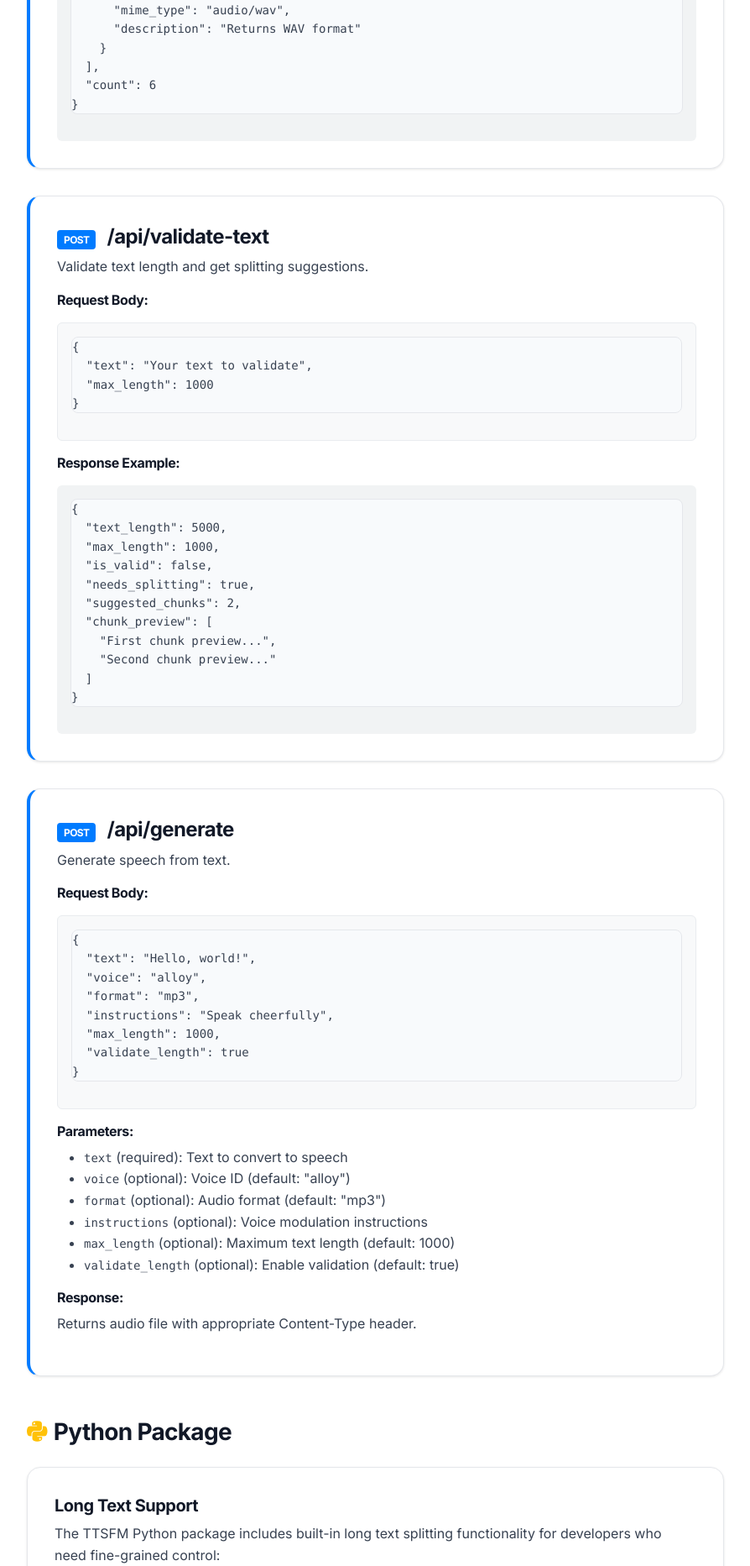
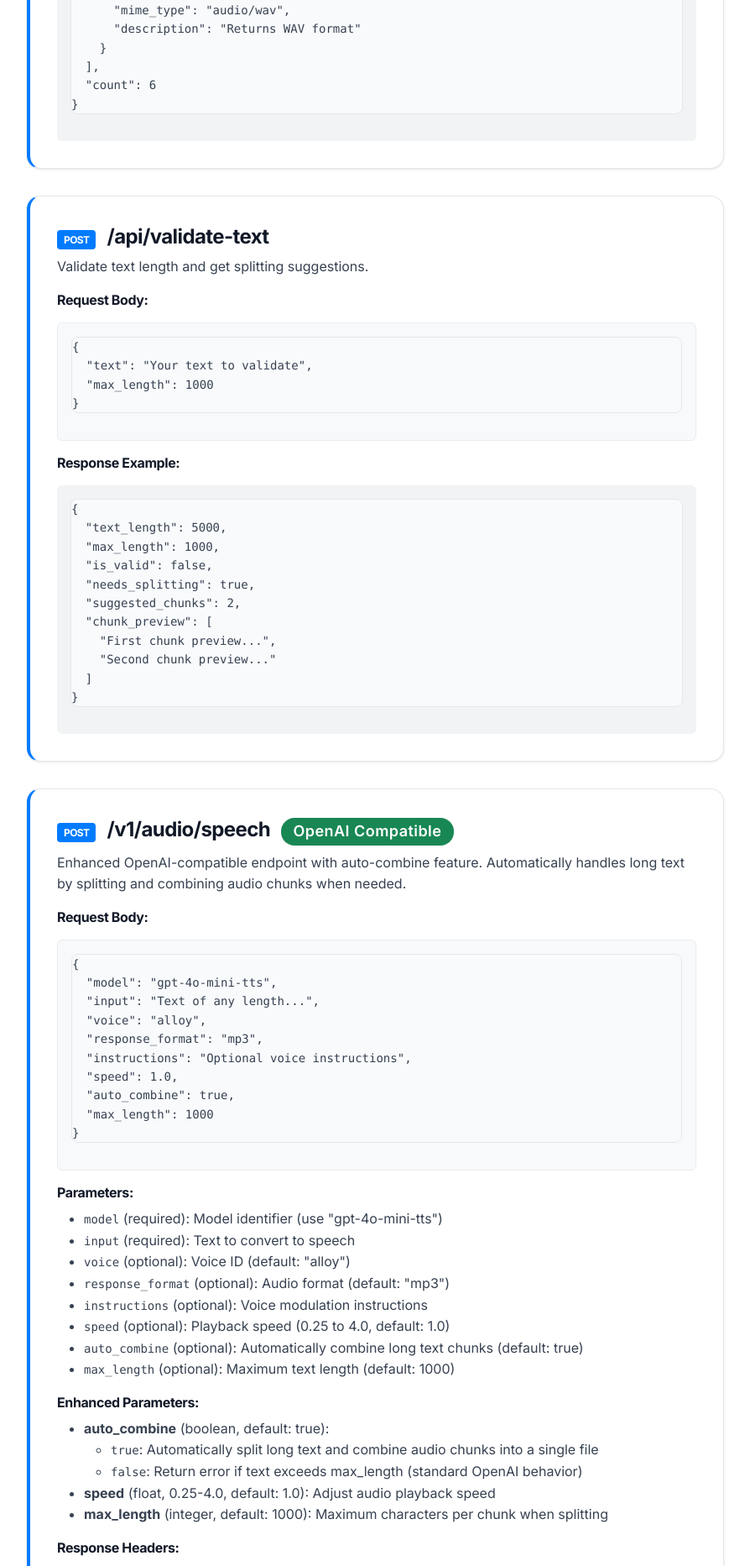
Before and after one commit to v5china/ttsfm, a Flask app: page /docs in a window 1280 px wide. Shown: the part 3600-5465 px from the top of the page at 84% size, without its empty margins (335-1229 px from the left). Run offline with Flask 2, Linux system fonts and the light colour scheme.

Commit message:
Switch to OpenAI-compatible speech API endpoint
Removed legacy /api/generate and /api/generate-combined endpoints and updated frontend and documentation to use the OpenAI-compatible /v1/audio/speech endpoint. Adjusted request/response parameters and headers in the JS client and docs to match the new API, including support for speed adjustment and auto-combine options.

```diff
--- a/ttsfm-web/app.py
+++ b/ttsfm-web/app.py
@@ -486,278 +486,8 @@ def validate_text():
         return jsonify({"error": "Text validation failed"}), 500
 
 
-@app.route("/api/generate", methods=["POST"])
-@require_api_key
-def generate_speech():
-    """Generate speech from text using the TTSFM package."""
-    try:
-        # Parse request data
-        data = request.get_json()
-        if not data:
-            return jsonify({"error": "No JSON data provided"}), 400
-
-        # Extract parameters
-        text = data.get("text", "").strip()
-        voice = data.get("voice", Voice.ALLOY.value)
-        response_format = data.get("format", AudioFormat.MP3.value)
-        instructions = data.get("instructions", "").strip() or None
-        max_length = data.get("max_length", 1000)
-        validate_length = data.get("validate_length", True)
-
-        # Validate required fields
-        if not text:
-            return jsonify({"error": "Text is required"}), 400
-
-        # Validate voice
-        try:
-            voice_enum = Voice(voice.lower())
-        except ValueError:
-            voice_options = ", ".join(v.value for v in Voice)
-            return (
-                jsonify({"error": (f"Invalid voice: {voice}. Must be one of: {voice_options}")}),
-                400,
-            )
-
-        # Validate format
-        try:
-            format_enum = AudioFormat(response_format.lower())
-        except ValueError:
-            format_options = ", ".join(fmt.value for fmt in AudioFormat)
-            return (
-                jsonify(
-                    {
-                        "error": (
-                            "Invalid format: "
-                            f"{response_format}. Must be one of: {format_options}"
-                        )
-                    }
-                ),
-                400,
-            )
-
-        effective_format = get_supported_format(format_enum)
-        if len(text) > max_length and effective_format is AudioFormat.MP3:
-            effective_format = AudioFormat.WAV
-
-        logger.info(
-            "Generating speech: text='%s...', voice=%s, requested_format=%s (effective=%s)",
-            text[:50],
-            voice,
-            response_format,
-            effective_format.value,
-        )
-
-        client = create_tts_client()
-        response = client.generate_speech(
-            text=text,
-            voice=voice_enum,
-            response_format=format_enum,
-            instructions=instructions,
-            max_length=max_length,
-            validate_length=validate_length,
-        )
-
-        headers = {
-            "Content-Disposition": f'attachment; filename="speech.{response.format.value}"',
-            "X-Audio-Format": response.format.value,
-            "X-Audio-Size": str(response.size),
-            "X-Requested-Format": format_enum.value,
-            "X-Effective-Format": effective_format.value,
-        }
-
-        return Response(
-            stream_with_context(_chunk_bytes(response.audio_data)),
-            mimetype=response.content_type,
-            headers=headers,
-            direct_passthrough=True,
-        )
-
-    except ValidationException as e:
-        logger.warning(f"Validation error: {e}")
-        return jsonify({"error": "Invalid input parameters"}), 400
-
-    except APIException as e:
-        logger.error(f"API error: {e}")
-        return jsonify(
-            {"error": "TTS service error", "status_code": getattr(e, "status_code", 500)}
-        ), getattr(e, "status_code", 500)
-
-    except NetworkException as e:
-        logger.error(f"Network error: {e}")
-        return jsonify({"error": "TTS service is currently unavailable"}), 503
-
-    except TTSException as e:
-        logger.error(f"TTS error: {e}")
-        return jsonify({"error": "Text-to-speech generation failed"}), 500
-
-    except Exception as e:
-        logger.error(f"Unexpected error: {e}")
-        return jsonify({"error": "Internal server error"}), 500
 
 
-@app.route("/api/generate-combined", methods=["POST"])
-@require_api_key
-def generate_speech_combined():
-    """Generate speech from long text and return a single combined audio file."""
-    try:
-        data = request.get_json()
-        if not data:
-            return jsonify({"error": "No JSON data provided"}), 400
-
-        text = data.get("text", "").strip()
-        voice = data.get("voice", Voice.ALLOY.value)
-        response_format = data.get("format", AudioFormat.MP3.value)
-        instructions = data.get("instructions", "").strip() or None
-        max_length = data.get("max_length", 1000)
-        preserve_words = data.get("preserve_words", True)
-
-        if not text:
-            return jsonify({"error": "Text is required"}), 400
-
-        try:
-            voice_enum = Voice(voice.lower())
-            format_enum = AudioFormat(response_format.lower())
-        except ValueError as e:
-            logger.warning(f"Invalid voice or format: {e}")
-            return jsonify({"error": "Invalid voice or format specified"}), 400
-
-        effective_format = get_supported_format(format_enum)
-
-        # Check if text needs splitting
-        if len(text) <= max_length:
-            client = create_tts_client()
-
-            response = client.generate_speech(
-                text=text,
-                voice=voice_enum,
-                response_format=format_enum,
-                instructions=instructions,
-                max_length=max_length,
-                validate_length=True,
-            )
-
-            single_headers = {
-                "Content-Disposition": (
-                    f'attachment; filename="combined_speech.{response.format.value}"'
-                ),
-                "X-Audio-Format": response.format.value,
-                "X-Audio-Size": str(response.size),
-                "X-Chunks-Combined": "1",
-                "X-Requested-Format": format_enum.value,
-                "X-Effective-Format": effective_format.value,
-            }
-
-            return Response(
-                stream_with_context(_chunk_bytes(response.audio_data)),
-                mimetype=response.content_type,
-                headers=single_headers,
-                direct_passthrough=True,
-            )
-
-        # Text is long, split and combine
-        try:
-            voice_enum = Voice(voice.lower())
-            format_enum = AudioFormat(response_format.lower())
-        except ValueError as e:
-            logger.warning(f"Invalid voice or format: {e}")
-            return jsonify({"error": "Invalid voice or format specified"}), 400
-
-        logger.info(
-            "Combining long text (%s chars) using format %s",
-            len(text),
-            effective_format.value,
-        )
-
-        # Generate speech chunks
-        try:
-            client = create_tts_client()
-
-            responses = client.generate_speech_long_text(
-                text=text,
-                voice=voice_enum,
-                response_format=effective_format,
-                instructions=instructions,
-                max_length=max_length,
-                preserve_words=preserve_words,
-            )
-        except Exception as e:
-            logger.error(f"Long text generation failed: {e}")
-            return jsonify({"error": "Long text generation failed"}), 500
-
-        if not responses:
-            return jsonify({"error": "No valid text chunks found"}), 400
-
-        logger.info(
-            "Generated %s chunks, combining into single audio file",
-            len(responses),
-        )
-
-        # Extract audio data from responses
-        audio_chunks = [resp.audio_data for resp in responses]
-
-        # Combine audio chunks
-        try:
-            actual_format = responses[0].format
-            combined_audio = combine_audio_chunks(audio_chunks, actual_format.value)
-        except Exception as e:
-            logger.error(f"Failed to combine audio chunks: {e}")
-            return jsonify({"error": "Failed to combine audio chunks"}), 500
-
-        if not combined_audio:
-            return jsonify({"error": "Failed to generate combined audio"}), 500
-
-        # Determine content type
-        # Use content type from first chunk
-        content_type = responses[0].content_type
-
-        logger.info(
-            "Successfully combined %s chunks into single audio file (%s bytes)",
-            len(responses),
-            len(combined_audio),
-        )
-
-        combined_headers = {
-            "Content-Disposition": (
-                f'attachment; filename="combined_speech.{actual_format.value}"'
-            ),
-            "X-Audio-Format": actual_format.value,
-            "X-Audio-Size": str(len(combined_audio)),
-            "X-Chunks-Combined": str(len(responses)),
-            "X-Original-Text-Length": str(len(text)),
-            "X-Auto-Combine": "true",
-            "X-Powered-By": "TTSFM-OpenAI-Compatible",
-            "X-Requested-Format": format_enum.value,
-            "X-Effective-Format": effective_format.value,
-        }
-
-        return Response(
-            stream_with_context(_chunk_bytes(combined_audio)),
-            mimetype=content_type,
-            headers=combined_headers,
-            direct_passthrough=True,
-        )
-
-    except ValidationException as e:
-        logger.warning(f"Validation error: {e}")
-        return jsonify({"error": "Invalid input parameters"}), 400
-
-    except APIException as e:
-        logger.error(f"API error: {e}")
-        return jsonify(
-            {"error": "TTS service error", "status_code": getattr(e, "status_code", 500)}
-        ), getattr(e, "status_code", 500)
-
-    except NetworkException as e:
-        logger.error(f"Network error: {e}")
-        return jsonify({"error": "TTS service is currently unavailable"}), 503
-
-    except TTSException as e:
-        logger.error(f"TTS error: {e}")
-        return jsonify({"error": "Text-to-speech generation failed"}), 500
-
-    except Exception as e:
-        logger.error(f"Combined generation error: {e}")
-        return jsonify({"error": "Combined audio generation failed"}), 500
 
 
 @app.route("/api/status", methods=["GET"])
--- a/ttsfm-web/templates/docs.html
+++ b/ttsfm-web/templates/docs.html
@@ -305,39 +305,135 @@
                     </div>
                 </div>
 
-                <!-- Generate Speech Endpoint -->
+                <!-- OpenAI Compatible Endpoint with Auto-Combine -->
                 <div class="card endpoint-card" id="generate">
                     <div class="card-body">
                         <h4 class="card-title">
                             <span class="method-badge method-post">POST</span>
-                            /api/generate
+                            /v1/audio/speech
+                            <span class="badge bg-success ms-2">OpenAI Compatible</span>
                         </h4>
-                        <p class="card-text">{{ _('docs.generate_speech_desc') }}</p>
+                        <p class="card-text">{{ _('docs.openai_compatible_desc') }}</p>
 
                         <h6>{{ _('docs.request_body') }}</h6>
                         <div class="code-block">
                             <pre><code>{
-  "text": "Hello, world!",
+  "model": "gpt-4o-mini-tts",
+  "input": "Text of any length...",
   "voice": "alloy",
-  "format": "mp3",
-  "instructions": "Speak cheerfully",
-  "max_length": 1000,
-  "validate_length": true
+  "response_format": "mp3",
+  "instructions": "Optional voice instructions",
+  "speed": 1.0,
+  "auto_combine": true,
+  "max_length": 1000
 }</code></pre>
                         </div>
 
                         <h6>{{ _('docs.parameters') }}</h6>
                         <ul>
-                            <li><code>text</code> ({{ _('docs.required') }}): {{ _('docs.text_param') }}</li>
+                            <li><code>model</code> ({{ _('docs.required') }}): Model identifier (use "gpt-4o-mini-tts")</li>
+                            <li><code>input</code> ({{ _('docs.required') }}): {{ _('docs.text_param') }}</li>
                             <li><code>voice</code> ({{ _('docs.optional') }}): {{ _('docs.voice_param') }}</li>
-                            <li><code>format</code> ({{ _('docs.optional') }}): {{ _('docs.format_param') }}</li>
+                            <li><code>response_format</code> ({{ _('docs.optional') }}): {{ _('docs.format_param') }}</li>
                             <li><code>instructions</code> ({{ _('docs.optional') }}): {{ _('docs.instructions_param') }}</li>
+                            <li><code>speed</code> ({{ _('docs.optional') }}): Playback speed (0.25 to 4.0, default: 1.0)</li>
+                            <li><code>auto_combine</code> ({{ _('docs.optional') }}): Automatically combine long text chunks (default: true)</li>
                             <li><code>max_length</code> ({{ _('docs.optional') }}): {{ _('docs.max_length_param') }}</li>
-                            <li><code>validate_length</code> ({{ _('docs.optional') }}): {{ _('docs.validate_length_param') }}</li>
                         </ul>
 
-                        <h6>{{ _('docs.response') }}</h6>
-                        <p>{{ _('docs.response_audio') }}</p>
+                        <h6>{{ _('docs.enhanced_parameters') }}</h6>
+                        <ul>
+                            <li><strong>auto_combine</strong> (boolean, default: true):
+                                <ul>
+                                    <li><code>true</code>: {{ _('docs.auto_combine_param') }}</li>
+                                    <li><code>false</code>: {{ _('docs.auto_combine_false') }}</li>
+                                </ul>
+                            </li>
+                            <li><strong>speed</strong> (float, 0.25-4.0, default: 1.0): Adjust audio playback speed</li>
+                            <li><strong>max_length</strong> (integer, default: 1000): {{ _('docs.max_length_chunk_param') }}</li>
+                        </ul>
+
+                        <h6>{{ _('docs.response_headers') }}</h6>
+                        <ul>
+                            <li><code>X-Auto-Combine</code>: {{ _('docs.auto_combine_header') }}</li>
+                            <li><code>X-Chunks-Combined</code>: {{ _('docs.chunks_combined_response') }}</li>
+                            <li><code>X-Original-Text-Length</code>: {{ _('docs.original_text_response') }}</li>
+                            <li><code>X-Audio-Format</code>: {{ _('docs.audio_format_header') }}</li>
+                            <li><code>X-Audio-Size</code>: {{ _('docs.audio_size_response') }}</li>
+                            <li><code>X-Requested-Speed</code>: Requested playback speed</li>
+                            <li><code>X-Speed-Applied</code>: Whether speed adjustment was applied</li>
+                        </ul>
+
+                        <h6>{{ _('docs.examples_title') }}</h6>
+                        <div class="code-block">
+                            <pre><code># {{ _('docs.short_text_comment') }}
+curl -X POST {{ request.url_root }}v1/audio/speech \
+  -H "Content-Type: application/json" \
+  -d '{
+    "model": "gpt-4o-mini-tts",
+    "input": "Hello world!",
+    "voice": "alloy"
+  }'
+
+# {{ _('docs.long_text_auto_comment') }}
+curl -X POST {{ request.url_root }}v1/audio/speech \
+  -H "Content-Type: application/json" \
+  -d '{
+    "model": "gpt-4o-mini-tts",
+    "input": "Very long text...",
+    "voice": "alloy",
+    "auto_combine": true
+  }'
+
+# With speed adjustment
+curl -X POST {{ request.url_root }}v1/audio/speech \
+  -H "Content-Type: application/json" \
+  -d '{
+    "model": "gpt-4o-mini-tts",
+    "input": "Hello world!",
+    "voice": "alloy",
+    "speed": 1.5
+  }'</code></pre>
+                        </div>
+
+                        <div class="alert alert-info mt-3">
+                            <i class="fas fa-info-circle me-2"></i>
+                            <strong>{{ _('docs.audio_combination') }}</strong> {{ _('docs.audio_combination_desc') }}
+                        </div>
+
+                        <h6 class="mt-4">{{ _('docs.use_cases') }}</h6>
+                        <ul>
+                            <li><strong>{{ _('docs.use_case_articles') }}</strong></li>
+                            <li><strong>{{ _('docs.use_case_audiobooks') }}</strong></li>
+                            <li><strong>{{ _('docs.use_case_podcasts') }}</strong></li>
+                            <li><strong>{{ _('docs.use_case_education') }}</strong></li>
+                        </ul>
+
+                        <h6 class="mt-4">{{ _('docs.example_usage') }}</h6>
+                        <div class="code-block">
+                            <pre><code># {{ _('docs.python_example_comment') }}
+import requests
+
+response = requests.post(
+    "{{ request.url_root }}v1/audio/speech",
+    json={
+        "model": "gpt-4o-mini-tts",
+        "input": "Your very long text content here...",
+        "voice": "nova",
+        "response_format": "mp3",
+        "speed": 1.25,
+        "auto_combine": true,
+        "max_length": 2000
+    }
+)
+
+if response.status_code == 200:
+    with open("combined_audio.mp3", "wb") as f:
+        f.write(response.content)
+
+    chunks = response.headers.get('X-Chunks-Combined')
+    print(f"Combined {chunks} chunks into single file")</code></pre>
+                        </div>
                     </div>
                 </div>
 
@@ -389,151 +485,7 @@ for i, response in enumerate(responses, 1):
                     </div>
                 </div>
 
-                <!-- Combined Audio Endpoints -->
-                <div class="card endpoint-card" id="combined">
-                    <div class="card-body">
-                        <h4 class="card-title">
-                            <span class="method-badge method-post">POST</span>
-                            /api/generate-combined
-                        </h4>
-                        <p class="card-text">{{ _('docs.combined_audio_desc') }}</p>
 
-                        <h6>{{ _('docs.request_body') }}</h6>
-                        <div class="code-block">
-                            <pre><code>{
-  "text": "Very long text that exceeds the limit...",
-  "voice": "alloy",
-  "format": "mp3",
-  "instructions": "Optional voice instructions",
-  "max_length": 1000,
-  "preserve_words": true
-}</code></pre>
-                        </div>
-
-                        <h6>{{ _('docs.response') }}</h6>
-                        <p>{{ _('docs.response_combined_audio') }}</p>
-
-                        <h6>{{ _('docs.response_headers') }}</h6>
-                        <ul>
-                            <li><code>X-Chunks-Combined</code>: {{ _('docs.chunks_combined_header') }}</li>
-                            <li><code>X-Original-Text-Length</code>: {{ _('docs.original_text_length_header') }}</li>
-                            <li><code>X-Audio-Size</code>: {{ _('docs.audio_size_header') }}</li>
-                        </ul>
-                    </div>
-                </div>
-
-                <!-- OpenAI Compatible Endpoint with Auto-Combine -->
-                <div class="card endpoint-card">
-                    <div class="card-body">
-                        <h4 class="card-title">
-                            <span class="method-badge method-post">POST</span>
-                            /v1/audio/speech
-                        </h4>
-                        <p class="card-text">{{ _('docs.openai_compatible_desc') }}</p>
-
-                        <h6>{{ _('docs.request_body') }}</h6>
-                        <div class="code-block">
-                            <pre><code>{
-  "model": "gpt-4o-mini-tts",
-  "input": "Text of any length...",
-  "voice": "alloy",
-  "response_format": "mp3",
-  "instructions": "Optional voice instructions",
-  "speed": 1.0,
-  "auto_combine": true,
-  "max_length": 1000
-}</code></pre>
-                        </div>
-
-                        <h6>{{ _('docs.enhanced_parameters') }}</h6>
-                        <ul>
-                            <li><strong>auto_combine</strong> (boolean, default: true):
-                                <ul>
-                                    <li><code>true</code>: {{ _('docs.auto_combine_param') }}</li>
-                                    <li><code>false</code>: {{ _('docs.auto_combine_false') }}</li>
-                                </ul>
-                            </li>
-                            <li><strong>max_length</strong> (integer, default: 1000): {{ _('docs.max_length_chunk_param') }}</li>
-                        </ul>
-
-                        <h6>{{ _('docs.response_headers') }}</h6>
-                        <ul>
-                            <li><code>X-Auto-Combine</code>: {{ _('docs.auto_combine_header') }}</li>
-                            <li><code>X-Chunks-Combined</code>: {{ _('docs.chunks_combined_response') }}</li>
-                            <li><code>X-Original-Text-Length</code>: {{ _('docs.original_text_response') }}</li>
-                            <li><code>X-Audio-Format</code>: {{ _('docs.audio_format_header') }}</li>
-                            <li><code>X-Audio-Size</code>: {{ _('docs.audio_size_response') }}</li>
-                        </ul>
-
-                        <h6>{{ _('docs.examples_title') }}</h6>
-                        <div class="code-block">
-                            <pre><code># {{ _('docs.short_text_comment') }}
-curl -X POST {{ request.url_root }}v1/audio/speech \
-  -H "Content-Type: application/json" \
-  -d '{
-    "model": "gpt-4o-mini-tts",
-    "input": "Hello world!",
-    "voice": "alloy"
-  }'
-
-# {{ _('docs.long_text_auto_comment') }}
-curl -X POST {{ request.url_root }}v1/audio/speech \
-  -H "Content-Type: application/json" \
-  -d '{
-    "model": "gpt-4o-mini-tts",
-    "input": "Very long text...",
-    "voice": "alloy",
-    "auto_combine": true
-  }'
-
-# {{ _('docs.long_text_no_auto_comment') }}
-curl -X POST {{ request.url_root }}v1/audio/speech \
-  -H "Content-Type: application/json" \
-  -d '{
-    "model": "gpt-4o-mini-tts",
-    "input": "Very long text...",
-    "voice": "alloy",
-    "auto_combine": false
-  }'</code></pre>
-                        </div>
-
-                        <div class="alert alert-info mt-3">
-                            <i class="fas fa-info-circle me-2"></i>
-                            <strong>{{ _('docs.audio_combination') }}</strong> {{ _('docs.audio_combination_desc') }}
-                        </div>
-
-                        <h6 class="mt-4">{{ _('docs.use_cases') }}</h6>
-                        <ul>
-                            <li><strong>{{ _('docs.use_case_articles') }}</strong></li>
-                            <li><strong>{{ _('docs.use_case_audiobooks') }}</strong></li>
-                            <li><strong>{{ _('docs.use_case_podcasts') }}</strong></li>
-                            <li><strong>{{ _('docs.use_case_education') }}</strong></li>
-                        </ul>
-
-                        <h6 class="mt-4">{{ _('docs.example_usage') }}</h6>
-                        <div class="code-block">
-                            <pre><code># {{ _('docs.python_example_comment') }}
-import requests
-
-response = requests.post(
-    "{{ request.url_root }}api/generate-combined",
-    json={
-        "text": "Your very long text content here...",
-        "voice": "nova",
-        "format": "mp3",
-        "max_length": 2000
-    }
-)
-
-if response.status_code == 200:
-    with open("combined_audio.mp3", "wb") as f:
-        f.write(response.content)
-
-    chunks = response.headers.get('X-Chunks-Combined')
-    print(f"Combined {chunks} chunks into single file")</code></pre>
-                        </div>
-                    </div>
-                </div>
             </section>
 
             <!-- WebSocket Streaming -->
```
Also changed, not shown: ttsfm-web/static/js/playground-enhanced-fixed.js (+20 -6 lines).
